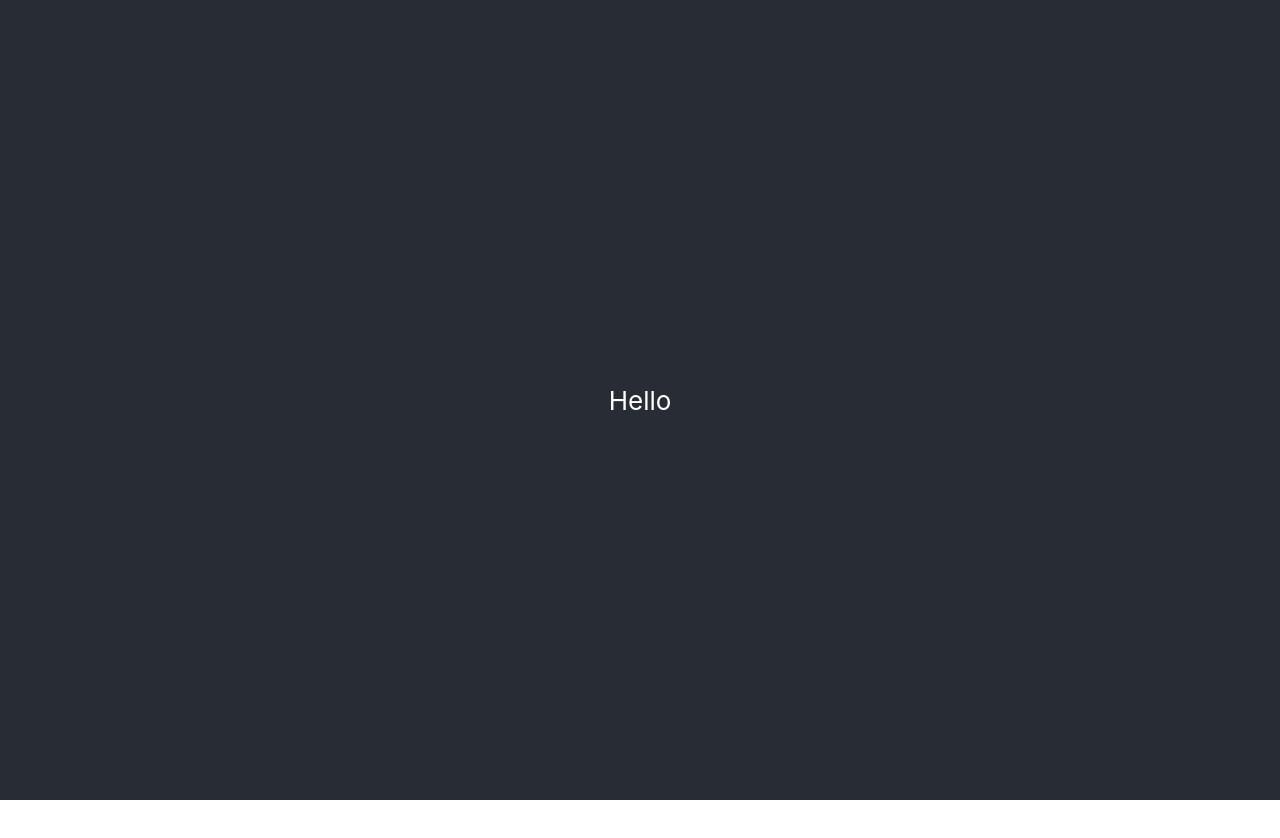
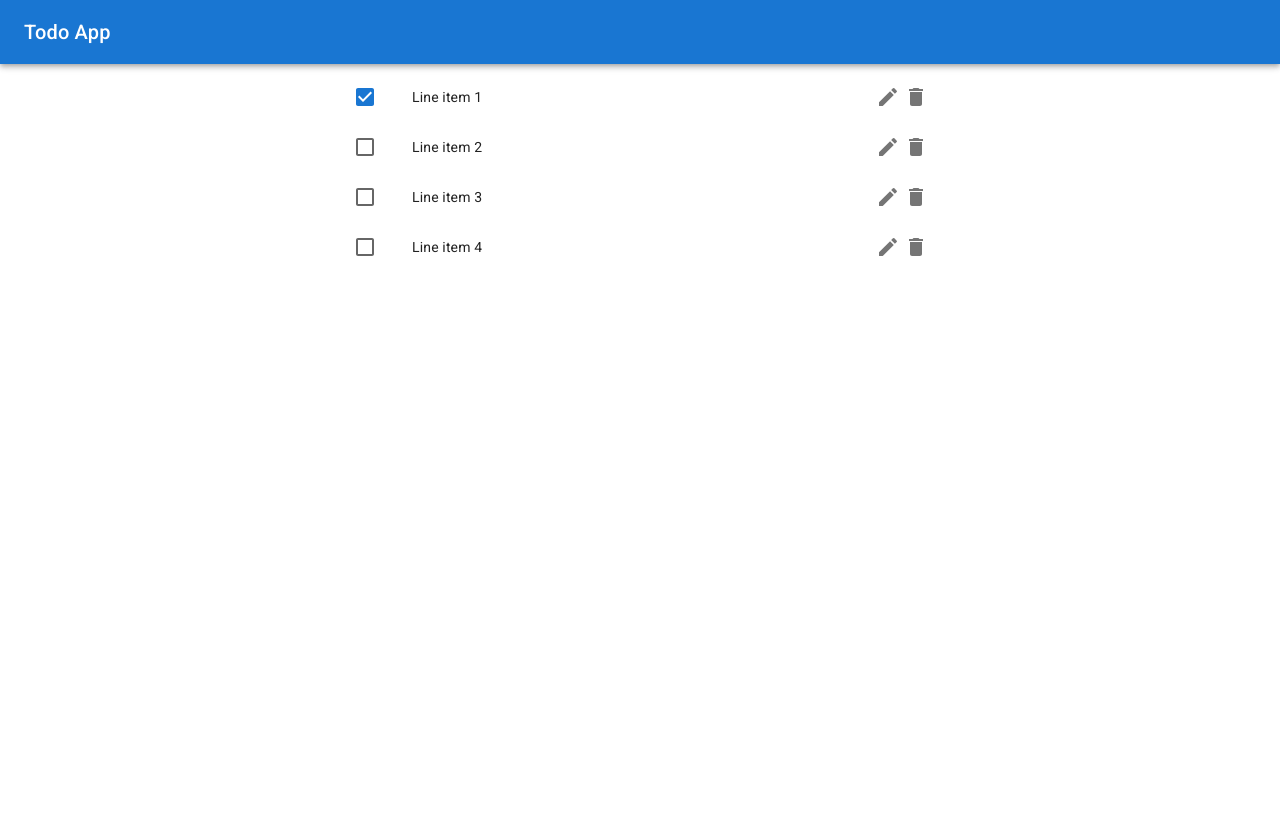
Before and after one commit to dominikcebula/gcp-gke-hexagonal-todo-service-ui, a React (Create React App) app: page / in a window 1280 px wide. Shown: the top 838 px of the page. Before the commit the page ends 800 px from the top, so only its background shows below. Built offline with nearby package versions, Linux system fonts and the light colour scheme.

Commit message:
Adding app skeleton

```diff
--- a/public/index.html
+++ b/public/index.html
@@ -2,7 +2,7 @@
 <html lang="en">
   <head>
     <meta charset="utf-8" />
-    <meta name="viewport" content="width=device-width, initial-scale=1" />
+    <meta name="viewport" content="initial-scale=1, width=device-width" />
     <meta name="theme-color" content="#000000" />
     <meta
       name="description"
--- a/src/App.css
+++ /dev/null
@@ -1,18 +0,0 @@
-.App {
-  text-align: center;
-}
-
-.App-header {
-  background-color: #282c34;
-  min-height: 100vh;
-  display: flex;
-  flex-direction: column;
-  align-items: center;
-  justify-content: center;
-  font-size: calc(10px + 2vmin);
-  color: white;
-}
-
-.App-link {
-  color: #61dafb;
-}
--- a/src/App.js
+++ b/src/App.js
@@ -1,12 +1,13 @@
-import './App.css';
+import * as React from "react";
+import AppTopBar from "./AppTopBar";
+import TodosList from "./TodosList";
 
 function App() {
   return (
-    <div className="App">
-      <header className="App-header">
-        Hello
-      </header>
-    </div>
+    <>
+      <AppTopBar />
+      <TodosList />
+    </>
   );
 }
 
--- /dev/null
+++ b/src/AppTopBar.js
@@ -0,0 +1,19 @@
+import * as React from "react";
+import AppBar from "@mui/material/AppBar";
+import Box from "@mui/material/Box";
+import Toolbar from "@mui/material/Toolbar";
+import Typography from "@mui/material/Typography";
+
+export default function AppTopBar() {
+  return (
+    <Box sx={{ flexGrow: 1 }}>
+      <AppBar position="static">
+        <Toolbar>
+          <Typography variant="h6" component="div" sx={{ flexGrow: 1 }}>
+            Todo App
+          </Typography>
+        </Toolbar>
+      </AppBar>
+    </Box>
+  );
+}
--- /dev/null
+++ b/src/TodosList.js
@@ -0,0 +1,76 @@
+import * as React from "react";
+import Box from "@mui/material/Box";
+import List from "@mui/material/List";
+import ListItem from "@mui/material/ListItem";
+import ListItemButton from "@mui/material/ListItemButton";
+import ListItemIcon from "@mui/material/ListItemIcon";
+import ListItemText from "@mui/material/ListItemText";
+import Checkbox from "@mui/material/Checkbox";
+import IconButton from "@mui/material/IconButton";
+import EditIcon from '@mui/icons-material/Edit';
+import DeleteIcon from "@mui/icons-material/Delete";
+
+export default function TodosList() {
+  const [checked, setChecked] = React.useState([0]);
+
+  const handleToggle = (value) => () => {
+    const currentIndex = checked.indexOf(value);
+    const newChecked = [...checked];
+
+    if (currentIndex === -1) {
+      newChecked.push(value);
+    } else {
+      newChecked.splice(currentIndex, 1);
+    }
+
+    setChecked(newChecked);
+  };
+
+  return (
+    <Box
+      display="flex"
+      justifyContent="center"
+      minHeight="100vh"
+    >
+      <List sx={{ width: "100%", maxWidth: 600 }}>
+        {[0, 1, 2, 3].map((value) => {
+          const labelId = `checkbox-list-label-${value}`;
+
+          return (
+            <ListItem
+              key={value}
+              secondaryAction={
+                <>
+                  <IconButton edge="end" aria-label="edit">
+                    <EditIcon />
+                  </IconButton>
+                  <IconButton edge="end" aria-label="delete">
+                    <DeleteIcon />
+                  </IconButton>
+                </>
+              }
+              disablePadding
+            >
+              <ListItemButton
+                role={undefined}
+                onClick={handleToggle(value)}
+                dense
+              >
+                <ListItemIcon>
+                  <Checkbox
+                    edge="start"
+                    checked={checked.indexOf(value) !== -1}
+                    tabIndex={-1}
+                    disableRipple
+                    inputProps={{ "aria-labelledby": labelId }}
+                  />
+                </ListItemIcon>
+                <ListItemText id={labelId} primary={`Line item ${value + 1}`} />
+              </ListItemButton>
+            </ListItem>
+          );
+        })}
+      </List>
+    </Box>
+  );
+}
--- a/src/index.js
+++ b/src/index.js
@@ -1,11 +1,18 @@
-import React from 'react';
-import ReactDOM from 'react-dom/client';
-import './index.css';
-import App from './App';
+import React from "react";
+import ReactDOM from "react-dom/client";
+import "./index.css";
+import App from "./App";
+import CssBaseline from "@mui/material/CssBaseline";
 
-const root = ReactDOM.createRoot(document.getElementById('root'));
+import "@fontsource/roboto/300.css";
+import "@fontsource/roboto/400.css";
+import "@fontsource/roboto/500.css";
+import "@fontsource/roboto/700.css";
+
+const root = ReactDOM.createRoot(document.getElementById("root"));
 root.render(
   <React.StrictMode>
+    <CssBaseline />
     <App />
   </React.StrictMode>
 );
```
Also changed, not shown: package.json (+6 -4 lines), 1 other file (tests, documents, lock files or other folders).
